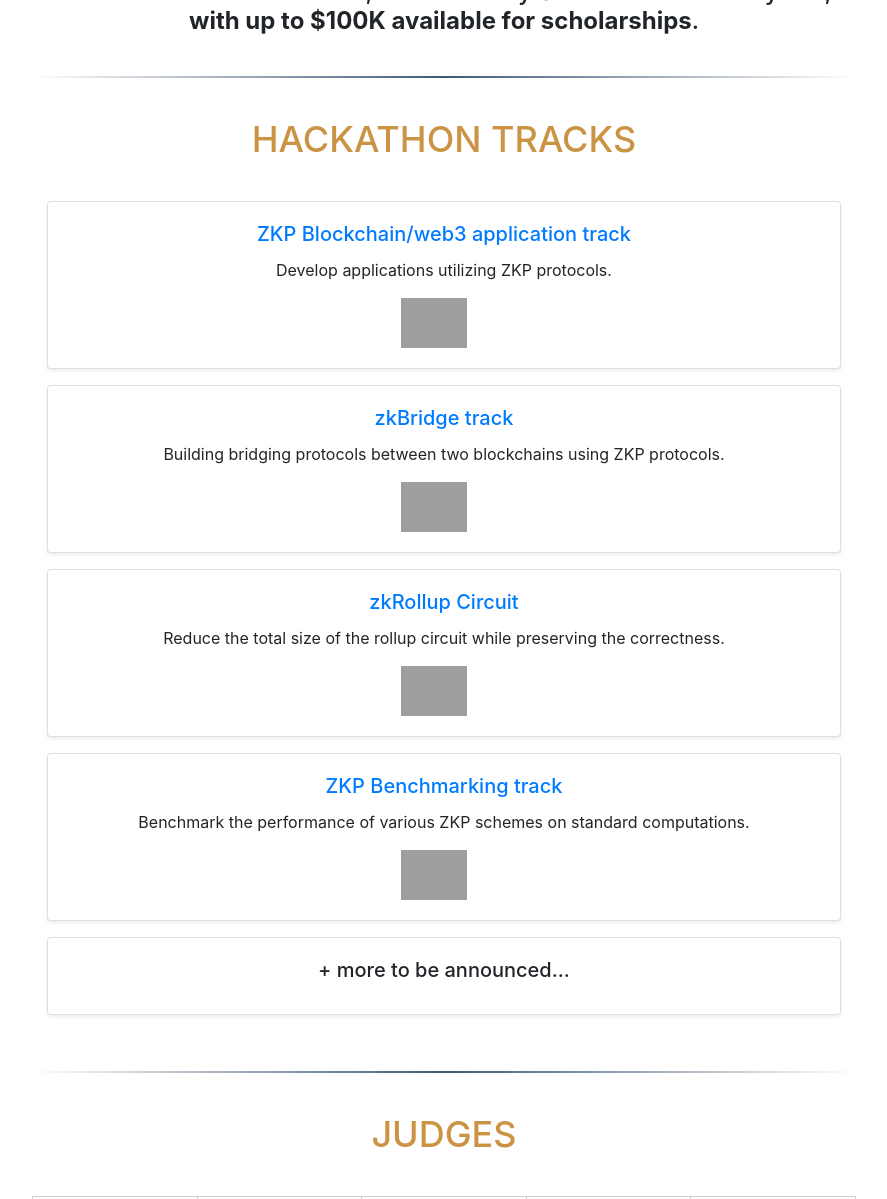
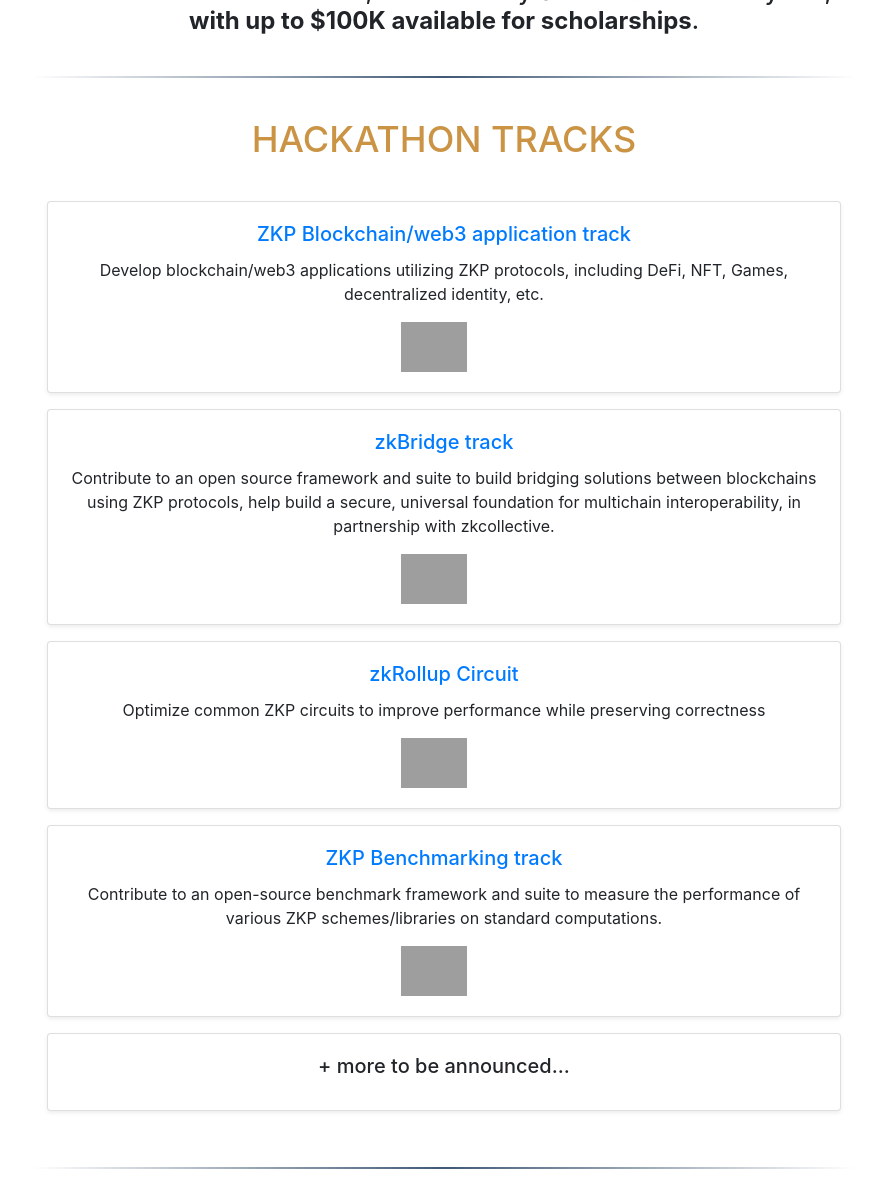
Before and after one commit to rdi-berkeley/zkp-web3-hackathon, a Jekyll site: the page built from index.md, in a window 1280 px wide and 1400 px high, scrolled down 1008 px, cut to the strip 0-1199 px from the top of the window. Shown: the whole strip, without its empty margins (196-1083 px from the left). Built offline with Jekyll 4.4.1, drawn with Linux system fonts in a browser that asks for light colours; nearby versions of some CDN libraries; comment, search, counter and statistics services are not loaded; grey boxes are pictures that could not be loaded.

Commit message:
Update description

```diff
--- a/_tracks/benchmarking_track.md
+++ b/_tracks/benchmarking_track.md
@@ -1,6 +1,6 @@
 ---
 title: ZKP Benchmarking track
-description: Benchmark the performance of various ZKP schemes on standard computations.
+description: Contribute to an open-source benchmark framework and suite to measure the performance of various ZKP schemes/libraries on standard computations.
 date: 2020-01-01 14:40:45
 ---
 
--- a/_tracks/blockchain_app_track.md
+++ b/_tracks/blockchain_app_track.md
@@ -1,6 +1,6 @@
 ---
 title: ZKP Blockchain/web3 application track
-description: Develop applications utilizing ZKP protocols.
+description: Develop blockchain/web3 applications utilizing ZKP protocols, including DeFi, NFT, Games, decentralized identity, etc.
 date: 2020-01-04 14:40:45
 ---
 
--- a/_tracks/zk_bridge_track.md
+++ b/_tracks/zk_bridge_track.md
@@ -1,6 +1,6 @@
 ---
 title: zkBridge track
-description: Building bridging protocols between two blockchains using ZKP protocols.
+description: Contribute to an open source framework and suite to build bridging solutions between blockchains using ZKP protocols, help build a secure, universal foundation for multichain interoperability, in partnership with zkcollective.
 date: 2020-01-03 14:40:45
 ---
 
--- a/_tracks/zkrollup_circuit_track.md
+++ b/_tracks/zkrollup_circuit_track.md
@@ -1,6 +1,6 @@
 ---
 title: zkRollup Circuit
-description: Reduce the total size of the rollup circuit while preserving the correctness.
+description: Optimize common ZKP circuits to improve performance while preserving correctness
 date: 2020-01-02 14:40:45
 ---
 
```
